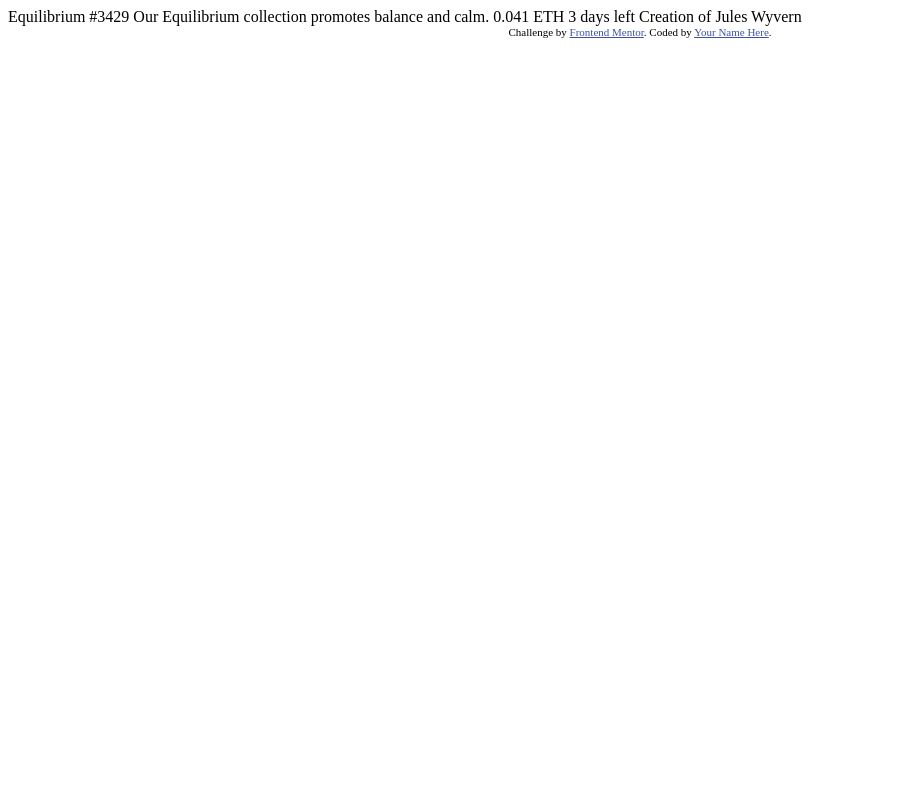
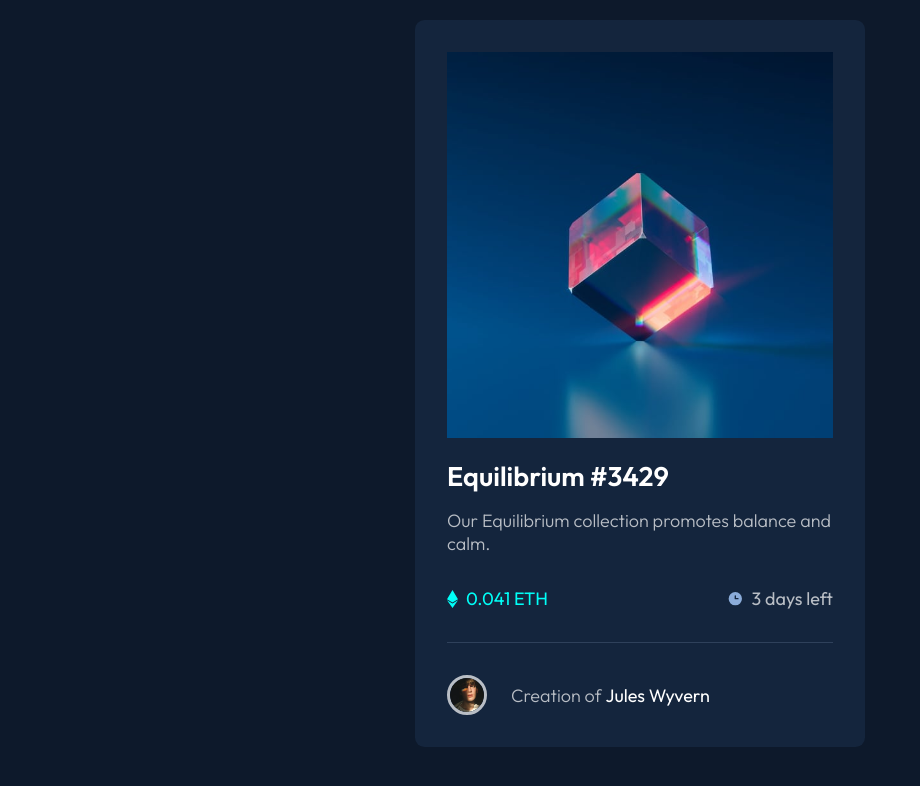
Before and after one commit to bonnielwilson1/nft-preview-card-component-main, a plain HTML site: page index.html in a window 1280 px wide. Shown: the whole page, without its empty margins (0-920 px from the left). Drawn offline with Linux system fonts and the light colour scheme.

Commit message:
added html and styled css

```diff
--- a/index.html
+++ b/index.html
@@ -1,35 +1,38 @@
 <!DOCTYPE html>
 <html lang="en">
+
 <head>
   <meta charset="UTF-8">
-  <meta name="viewport" content="width=device-width, initial-scale=1.0"> <!-- displays site properly based on user's device -->
-
+  <meta name="viewport" content="width=device-width, initial-scale=1.0">
   <link rel="icon" type="image/png" sizes="32x32" href="./images/favicon-32x32.png">
   <link rel="preconnect" href="https://fonts.googleapis.com">
-<link rel="preconnect" href="https://fonts.gstatic.com" crossorigin>
-<link href="https://fonts.googleapis.com/css2?family=Outfit:wght@300;400;600&display=swap" rel="stylesheet">
+  <link rel="preconnect" href="https://fonts.gstatic.com" crossorigin>
+  <link href="https://fonts.googleapis.com/css2?family=Outfit:wght@300;400;600&display=swap" rel="stylesheet">
+  <link rel="stylesheet" href="style.css">
   <title>Frontend Mentor | NFT preview card component</title>
+</head>
 
-  <!-- Feel free to remove these styles or customise in your own stylesheet 👍 -->
-  <style>
-    .attribution { font-size: 11px; text-align: center; }
-    .attribution a { color: hsl(228, 45%, 44%); }
-  </style>
-</head>
 <body>
+  <div class="container">
+    <article>
+      <img src="/images/image-equilibrium.jpg" alt="logo">
+    </article>
 
-  Equilibrium #3429
+    <article>
+      <h2>Equilibrium #3429</h2>
+      <p>Our Equilibrium collection promotes balance and calm.</p>
+      <ul>
+        <li><img src="images/icon-ethereum.svg" alt="arrows">0.041 ETH</li>
+        <li><img src="images/icon-clock.svg" alt="clock">3 days left</li>
+      </ul>
+    </article>
 
-  Our Equilibrium collection promotes balance and calm.
+    <article class="avatar">
+      <img src="/images/image-avatar.png" alt="face avatar">
+      <p>Creation of <span>Jules Wyvern</span></p>
+    </article>
 
-  0.041 ETH
-  3 days left
-
-  Creation of Jules Wyvern
-
-  <div class="attribution">
-    Challenge by <a href="https://www.frontendmentor.io?ref=challenge" target="_blank">Frontend Mentor</a>.
-    Coded by <a href="#">Your Name Here</a>.
   </div>
 </body>
+
 </html>
--- a/style.css
+++ b/style.css
@@ -1,4 +1,4 @@
-- Mobile: 375px
+/* - Mobile: 375px
 - Desktop: 1440px
 
 - Soft blue: hsl(215, 51%, 70%)
@@ -11,4 +11,75 @@
 
 - Font size (paragraph): 18px
 - Weights: 300, 400, 600
-font-family: 'Outfit', sans-serif;
+font-family: 'Outfit', sans-serif; */
+* {
+    margin: 0;
+    padding: 0;
+    box-sizing: border-box;
+}
+img {
+    max-width: 100%;
+
+}
+ul {
+    list-style-type: none;
+    display: flex;
+    justify-content: space-between;
+    padding: 2rem 0;
+    border-bottom: 1px solid hsl(215, 32%, 27%);
+}
+body {
+    background-color: hsl(217, 54%, 11%);
+    font-family: 'Outfit', sans-serif;
+    font-size: 18px;
+    padding: 1.25rem;
+}
+.container {
+    background-color: hsl(216, 50%, 16%);
+    color: hsl(0, 0%, 100%, 70%);
+    padding: 2rem;
+    border-radius: 0.6rem;
+    margin-bottom: 1rem;
+}
+p {
+    font-weight: 300;
+}
+h2 {
+    color: white;
+    margin: 1rem 0;
+}
+.container ul li:first-child {
+    color: hsl(178, 100%, 50%);
+
+}
+.container ul li {
+    display: flex;
+    align-items: center;
+}
+.container ul li img {
+    margin-right: 0.5rem;
+}
+.container .avatar {
+    display: flex;
+    align-items: center;
+    justify-content: flex-start;
+    padding-top: 2rem;
+}
+.container .avatar img {
+    width: 2.5rem;
+    border: 3px solid hsl(0, 0%, 100%, 70%);
+    border-radius: 50%;
+    margin-right: 1.5rem;
+
+}
+span {
+    color: white;
+    font-weight: 400;
+}
+
+@media(min-width: 500px)  {
+    .container {
+        width: 450px;
+        margin: 0 auto 1rem;
+    }
+}
```
